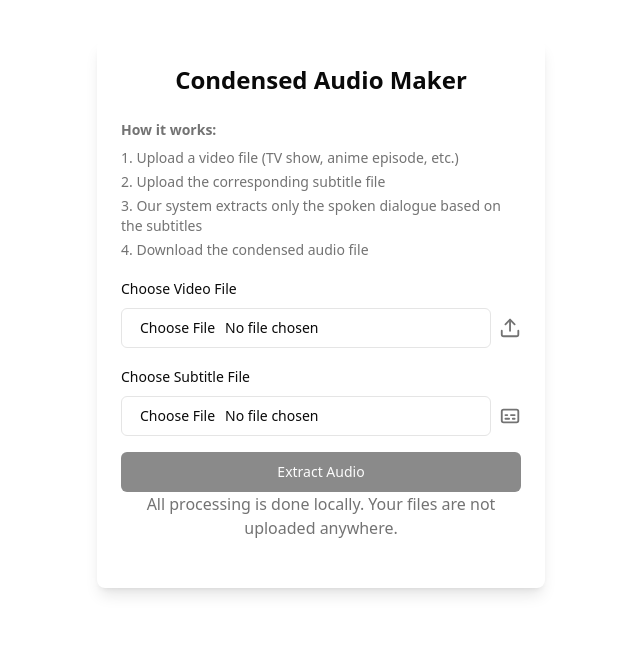
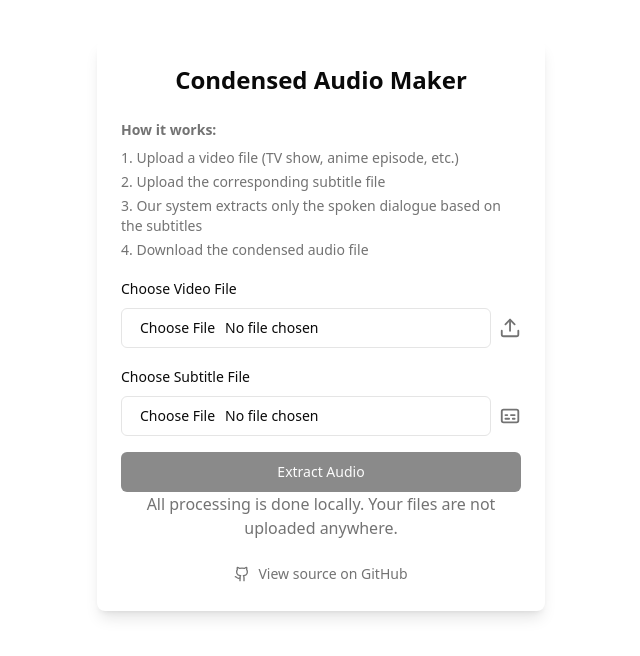
Before and after one commit to MorrisonWill/condenser, a React (Vite) app: page / in a window 1280 px wide. Shown: the top 656 px of the page, without its empty margins (319-959 px from the left). Built offline with nearby package versions, Linux system fonts and the light colour scheme.

Commit message:
github link

```diff
--- a/src/App.tsx
+++ b/src/App.tsx
@@ -3,7 +3,7 @@ import { Button } from "@/components/ui/button"
 import { Input } from "@/components/ui/input"
 import { Progress } from "@/components/ui/progress"
 import { Label } from "@/components/ui/label"
-import { Upload, Download, Loader2, Captions } from "lucide-react"
+import {Upload, Download, Loader2, Captions, Github} from "lucide-react"
 import { useToast } from "@/hooks/use-toast"
 import { parse } from '@plussub/srt-vtt-parser'
 import audioBufferToWav from 'audiobuffer-to-wav'
@@ -201,6 +201,18 @@ export default function AudioExtractor() {
             <p className="text-muted-foreground mb-6 text-center">
                 All processing is done locally. Your files are not uploaded anywhere.
             </p>
+
+            <div className="mt-6 text-sm text-center">
+                <a
+                    href="https://github.com/MorrisonWill/condenser"
+                    target="_blank"
+                    rel="noopener noreferrer"
+                    className="inline-flex items-center text-muted-foreground hover:text-foreground transition-colors"
+                >
+                    <Github className="w-4 h-4 mr-2"/>
+                    View source on GitHub
+                </a>
+            </div>
         </div>
     )
 }
```
